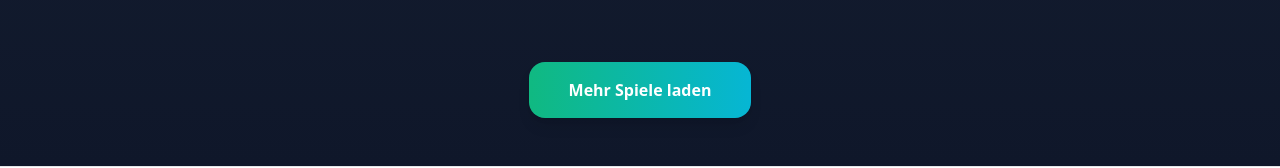
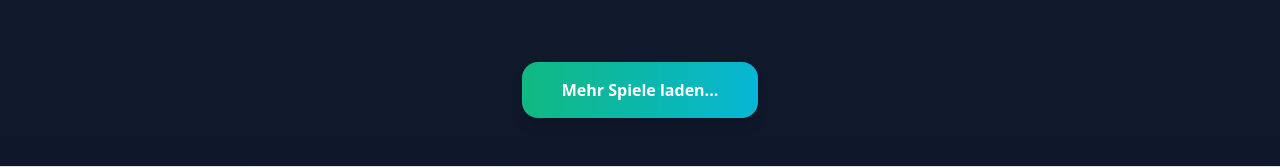
Before and after one commit to badred010/MatchPulse, a React (Vite) app: page / in a window 1280 px wide. Shown: the part 2206-2374 px from the top of the page. Built offline with nearby package versions, Linux system fonts and the light colour scheme; the HTML template or start-up script is replaced by a standard one.

Commit message:
Matchgrid styling

```diff
--- a/src/components/MatchesGrid.jsx
+++ b/src/components/MatchesGrid.jsx
@@ -51,7 +51,7 @@ export default function MatchesGrid({ matches, onMatchClick }) {
         {matches.length >= 12 && (
           <div className="mt-16 text-center">
             <button className="relative bg-gradient-to-r from-emerald-500 to-cyan-500 text-white px-10 py-4 rounded-2xl font-semibold shadow-lg hover:shadow-emerald-500/30 transition-all duration-300 hover:scale-105">
-              Mehr Spiele laden
+              Mehr Spiele laden...
               <span className="absolute inset-0 rounded-2xl bg-white/10 blur opacity-0 hover:opacity-20 transition-all"></span>
             </button>
           </div>
```
